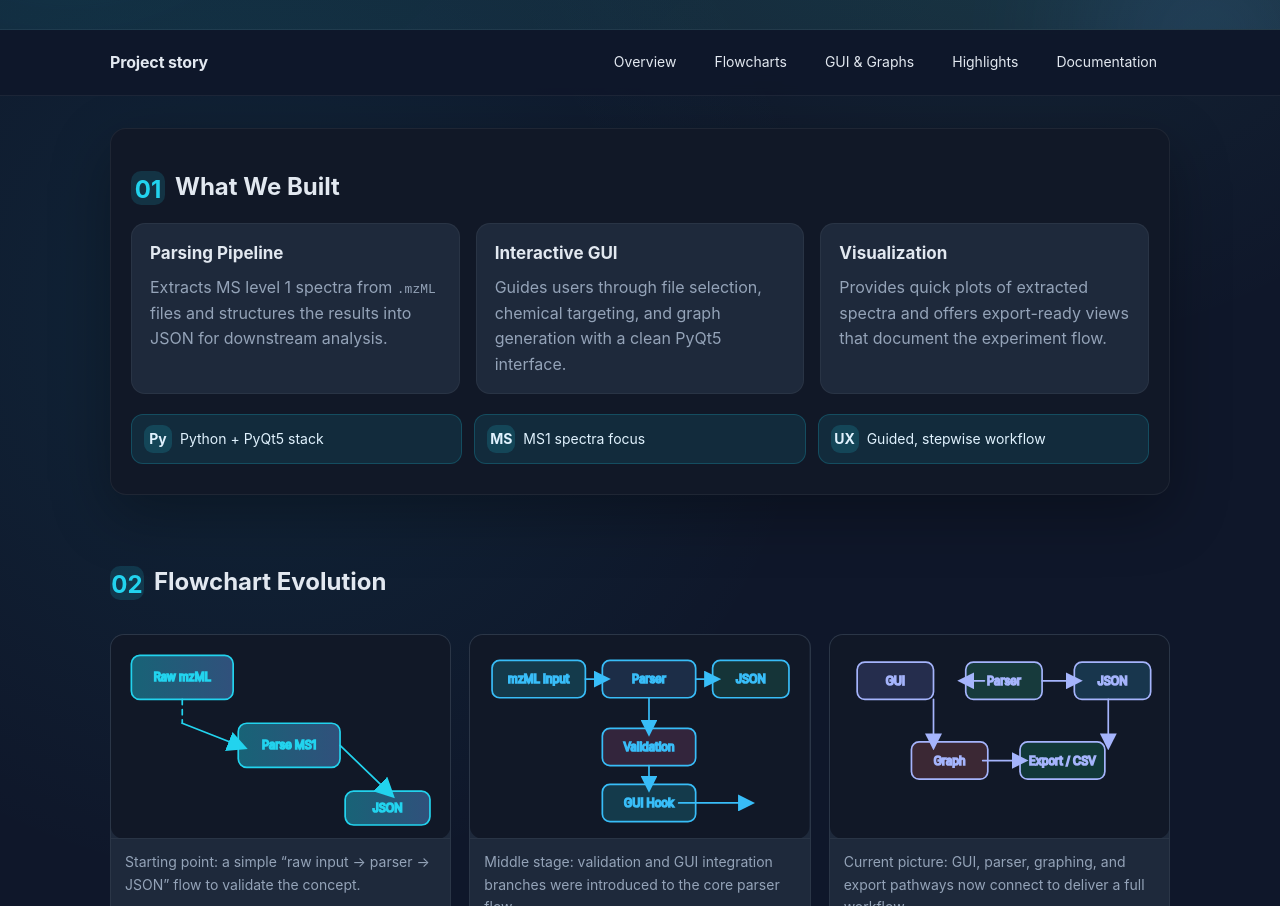
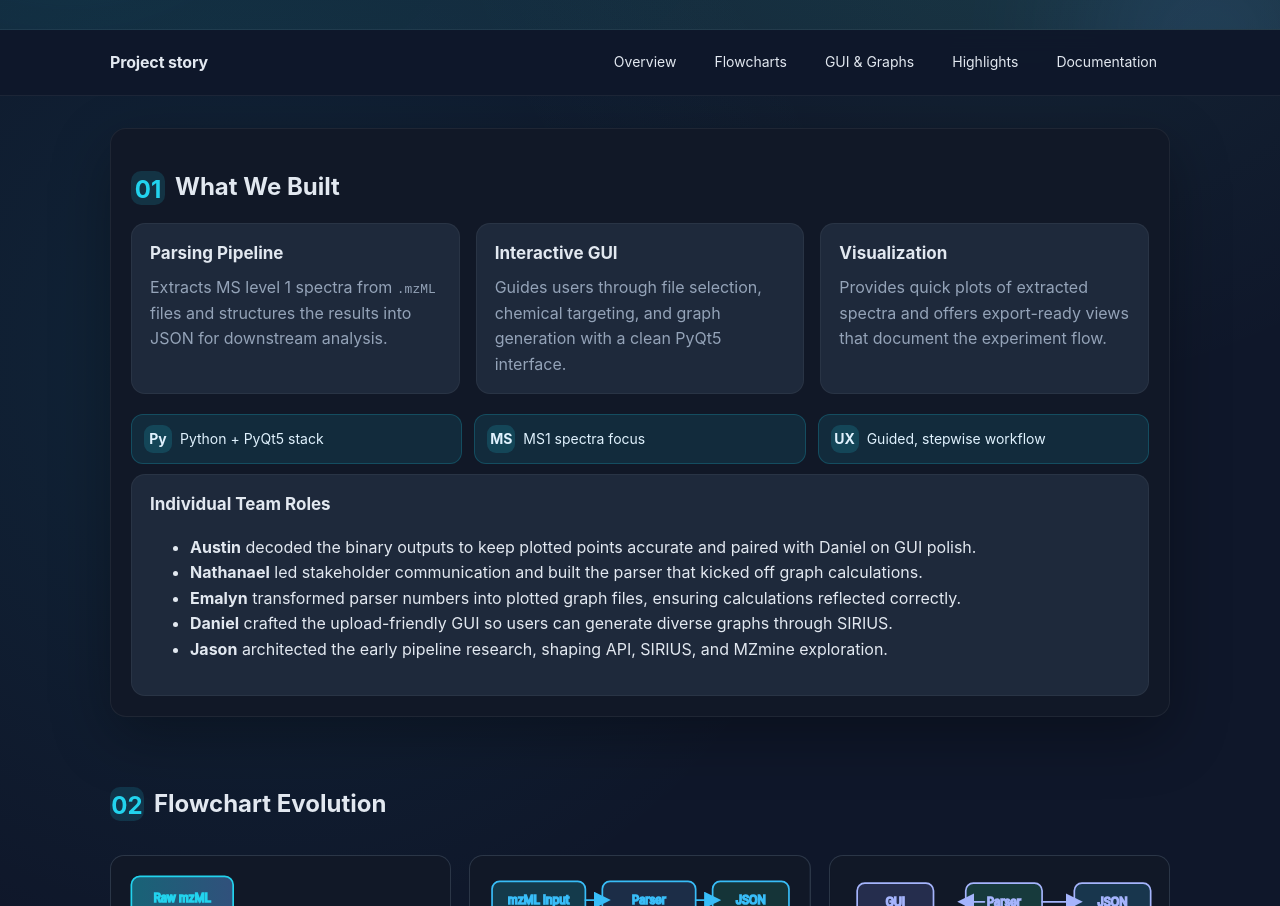
Before and after one commit to jayxvalle/PSLGang, a plain HTML site: page index.html in a window 1280 px wide. Shown: the part 194-1100 px from the top of the page. Drawn offline with Linux system fonts and the light colour scheme.

Commit message:
Add team roles summary to What We Built section

```diff
--- a/index.html
+++ b/index.html
@@ -48,6 +48,19 @@
         <div class="badge"><span>Py</span>Python + PyQt5 stack</div>
         <div class="badge"><span>MS</span>MS1 spectra focus</div>
         <div class="badge"><span>UX</span>Guided, stepwise workflow</div>
+      </div>
+
+      <div class="summary-grid">
+        <div class="card">
+          <h3>Individual Team Roles</h3>
+          <ul>
+            <li><strong>Austin</strong> decoded the binary outputs to keep plotted points accurate and paired with Daniel on GUI polish.</li>
+            <li><strong>Nathanael</strong> led stakeholder communication and built the parser that kicked off graph calculations.</li>
+            <li><strong>Emalyn</strong> transformed parser numbers into plotted graph files, ensuring calculations reflected correctly.</li>
+            <li><strong>Daniel</strong> crafted the upload-friendly GUI so users can generate diverse graphs through SIRIUS.</li>
+            <li><strong>Jason</strong> architected the early pipeline research, shaping API, SIRIUS, and MZmine exploration.</li>
+          </ul>
+        </div>
       </div>
     </section>
 
```
